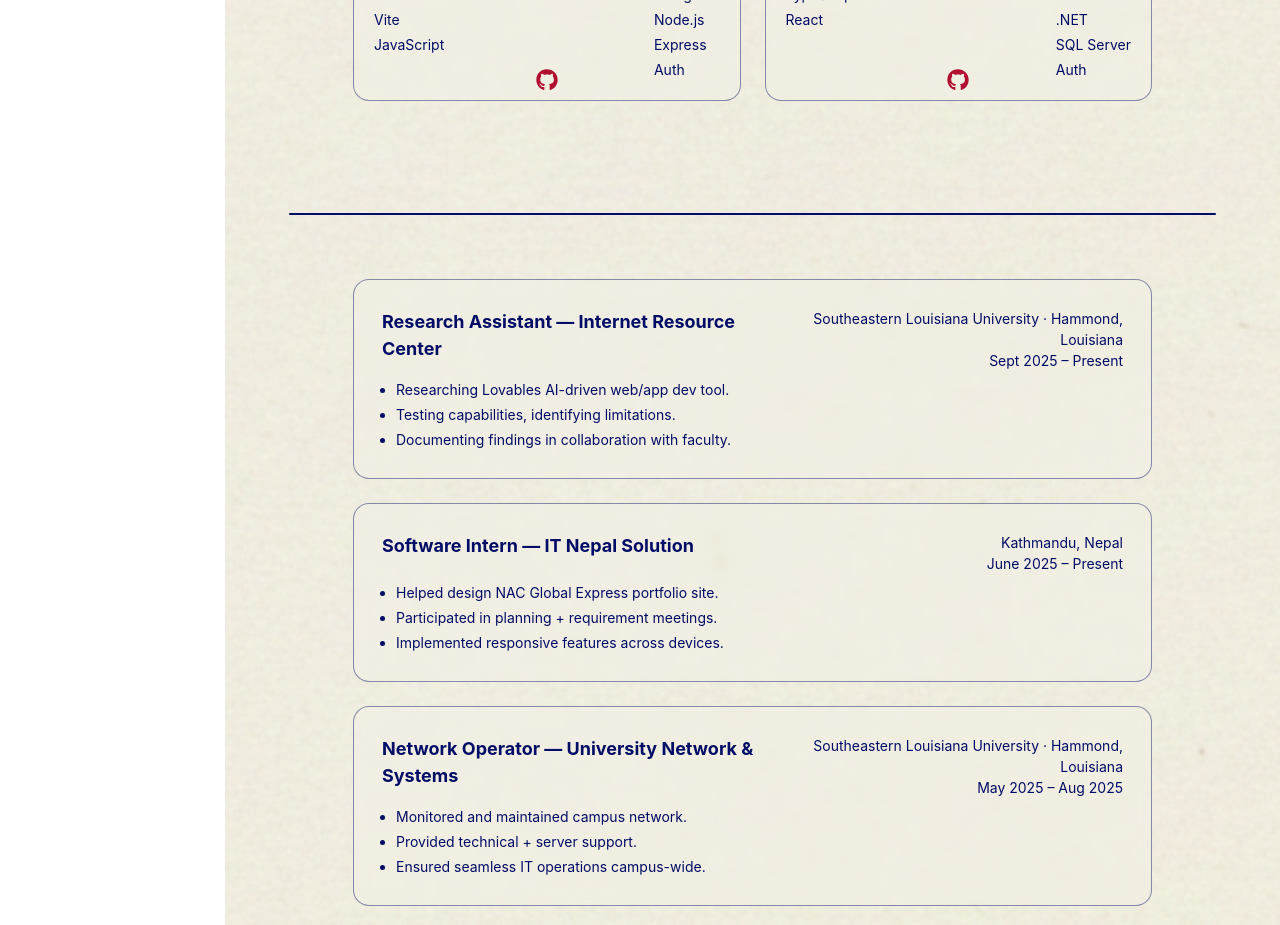
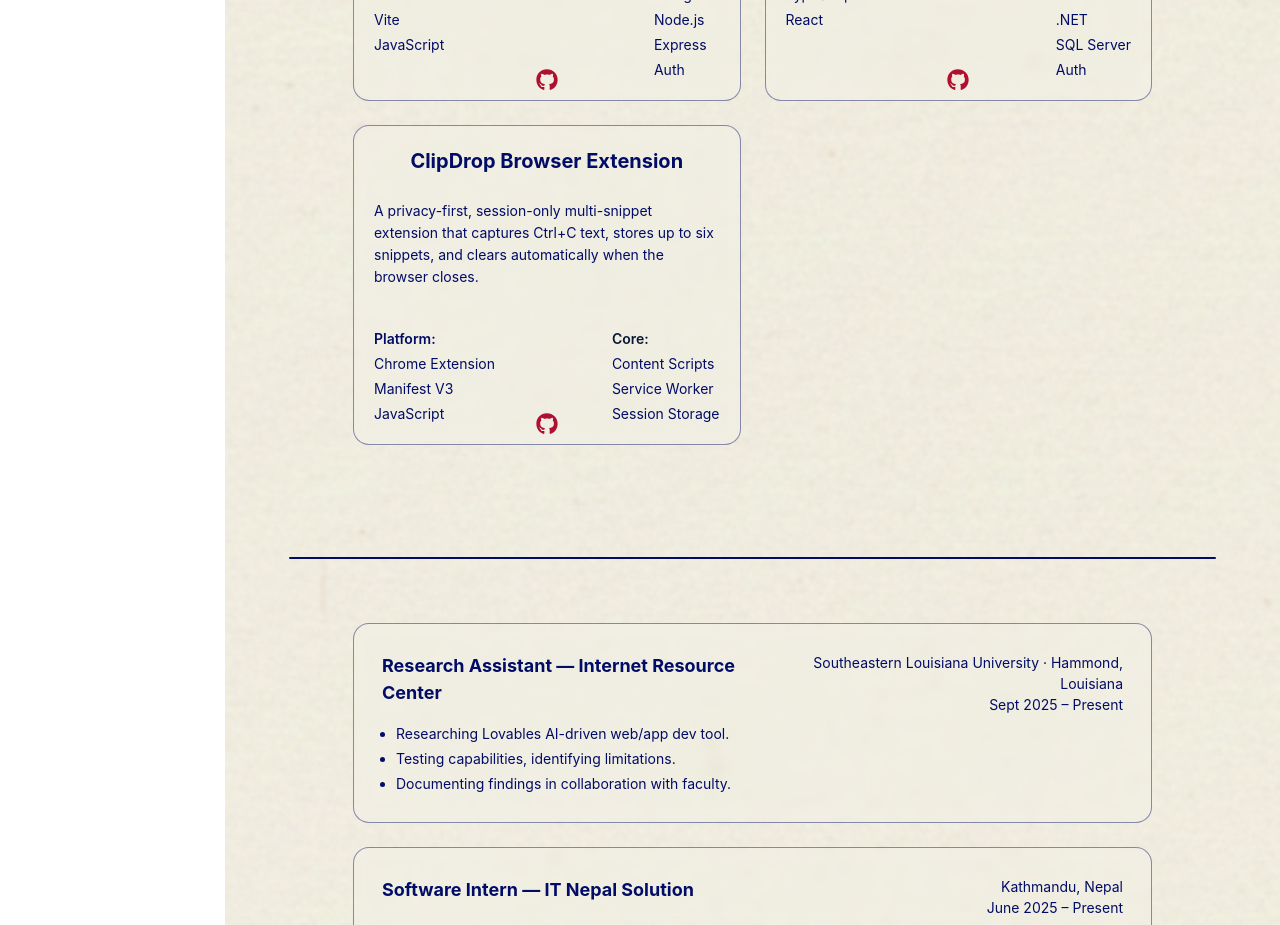
Before and after one commit to KARKI2004/portfolio, a React (Vite) app: page / in a window 1280 px wide. Shown: the part 1120-2045 px from the top of the page. Built offline with nearby package versions, Linux system fonts and the light colour scheme.

Commit message:
add project clipdrop.

```diff
--- a/src/sections/Projects.tsx
+++ b/src/sections/Projects.tsx
@@ -4,10 +4,15 @@ import { useState } from "react";
 
 const DRIVE_EMBED =
   "https://drive.google.com/file/d/1XPWq8ElL6Nkq-SVIhqJDq02nXTnSHtA0/preview";
+const CHAT_APP_URL = "https://chatbox-61u8.onrender.com/";
+const CLIPDROP_URL =
+  "https://chromewebstore.google.com/detail/clipdrop/iidcfkmndhkjhanfcbelgglmciaemgei";
 
 export default function Projects() {
   const [showVideo, setShowVideo] = useState(false);
   const [showHint, setShowHint] = useState(false);
+  const [showChatHint, setShowChatHint] = useState(false);
+  const [showClipHint, setShowClipHint] = useState(false);
 
   return (
     <>
@@ -23,6 +28,12 @@ export default function Projects() {
       >
         <SimpleGrid columns={{ base: 1, md: 2 }} spacing={6} w="100%">
           <Box
+            role="group"
+            onClick={() => window.open(CHAT_APP_URL, "_blank", "noopener,noreferrer")}
+            onMouseEnter={() => {
+              setShowChatHint(true);
+              setTimeout(() => setShowChatHint(false), 1500);
+            }}
             bg="rgba(255,255,255,0.1)"
             backdropFilter="blur(6px)"
             border="1px solid rgba(0,12,102,0.45)"
@@ -66,6 +77,27 @@ export default function Projects() {
                 </HStack>
               </Box>
             </VStack>
+
+            <Box
+              position="absolute"
+              top="50%"
+              left="50%"
+              transform="translate(-50%, -50%)"
+              px={5}
+              py={2}
+              bg="rgba(255,255,255,0.65)"
+              border="1px solid #000C66"
+              borderRadius="999px"
+              fontSize="sm"
+              fontWeight="medium"
+              color="#000C66"
+              opacity={showChatHint ? 1 : 0}
+              transition="opacity 0.75s ease"
+              pointerEvents="none"
+              display={{ base: "none", md: "block" }}
+            >
+              Click to view
+            </Box>
 
             <IconButton
               as="a"
@@ -176,6 +208,96 @@ export default function Projects() {
               }}
             />
           </Box>
+
+          <Box
+            role="group"
+            onClick={() => window.open(CLIPDROP_URL, "_blank", "noopener,noreferrer")}
+            onMouseEnter={() => {
+              setShowClipHint(true);
+              setTimeout(() => setShowClipHint(false), 1500);
+            }}
+            bg="rgba(255,255,255,0.1)"
+            backdropFilter="blur(6px)"
+            border="1px solid rgba(0,12,102,0.45)"
+            borderRadius="16px"
+            p={5}
+            minH="320px"
+            transition="0.15s ease"
+            _hover={{
+              bg: "rgba(255,255,255,0.30)",
+              borderColor: "#000C66",
+            }}
+            cursor="pointer"
+            display="flex"
+            position="relative"
+          >
+            <VStack w="100%" h="100%" justify="space-between" spacing={4}>
+              <VStack w="100%" spacing={6}>
+                <Text fontSize="xl" fontWeight="bold" color="#000C66" textAlign="center">
+                  ClipDrop Browser Extension
+                </Text>
+                <Text fontSize="sm" color="#000C66" textAlign="left" w="100%" lineHeight="1.55">
+                  A privacy-first, session-only multi-snippet extension that captures Ctrl+C text, stores up to six snippets, and clears automatically when the browser closes.
+                </Text>
+              </VStack>
+
+              <Box w="100%">
+                <HStack w="100%" justify="space-between" align="flex-start">
+                  <VStack align="flex-start" spacing={1}>
+                    <Text fontSize="sm" fontWeight="semibold" color="#000C66">Platform:</Text>
+                    <Text fontSize="sm" color="#000C66">Chrome Extension</Text>
+                    <Text fontSize="sm" color="#000C66">Manifest V3</Text>
+                    <Text fontSize="sm" color="#000C66">JavaScript</Text>
+                  </VStack>
+                  <VStack align="flex-start" spacing={1}>
+                    <Text fontSize="sm" fontWeight="semibold" color="#081933">Core:</Text>
+                    <Text fontSize="sm" color="#000C66">Content Scripts</Text>
+                    <Text fontSize="sm" color="#000C66">Service Worker</Text>
+                    <Text fontSize="sm" color="#000C66">Session Storage</Text>
+                  </VStack>
+                </HStack>
+              </Box>
+            </VStack>
+
+            <Box
+              position="absolute"
+              top="50%"
+              left="50%"
+              transform="translate(-50%, -50%)"
+              px={5}
+              py={2}
+              bg="rgba(255,255,255,0.65)"
+              border="1px solid #000C66"
+              borderRadius="999px"
+              fontSize="sm"
+              fontWeight="medium"
+              color="#000C66"
+              opacity={showClipHint ? 1 : 0}
+              transition="opacity 0.75s ease"
+              pointerEvents="none"
+              display={{ base: "none", md: "block" }}
+            >
+              Click to view
+            </Box>
+
+            <IconButton
+              as="a"
+              href="https://github.com/KARKI2004/Clipdrop.git"
+              aria-label="GitHub Repo"
+              icon={<FaGithub />}
+              variant="ghost"
+              color="#b10f30"
+              fontSize="22px"
+              position="absolute"
+              bottom="0"
+              left="50%"
+              transform="translateX(-50%)"
+              _hover={{ color: "#000C66", transform: "translateX(-50%) scale(1.3)" }}
+              onClick={(e) => {
+                e.stopPropagation();
+              }}
+            />
+          </Box>
         </SimpleGrid>
       </Box>
 
```
